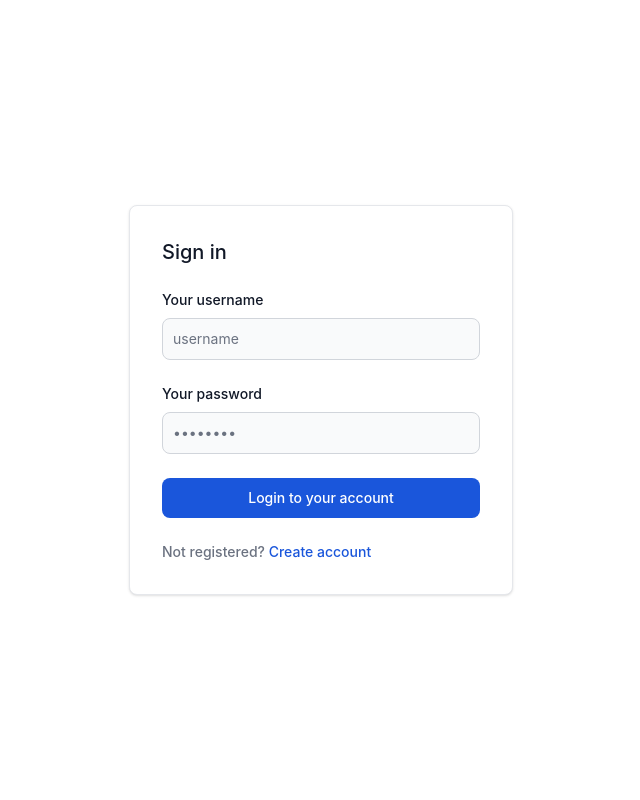
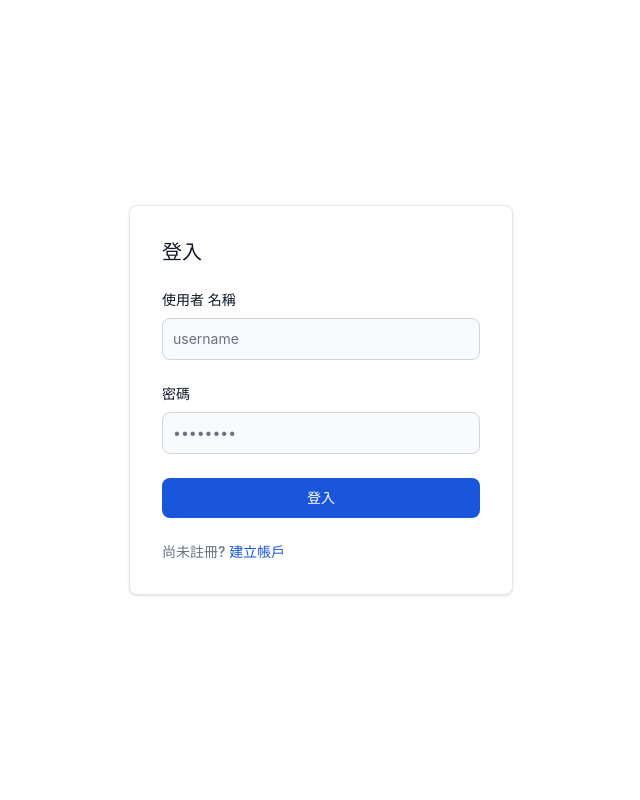
Before and after one commit to vincent9579/NKUST-CCE-DB, a PHP site: page /login.php in a window 1280 px wide. Shown: the part 72-872 px from the top of the page, without its empty margins (319-959 px from the left). Run offline with PHP 8.4, Linux system fonts and the light colour scheme; some libraries are stand-ins or nearby versions.

Commit message:
Update login.php

```diff
--- a/login.php
+++ b/login.php
@@ -35,28 +35,28 @@ if (!isset($_SESSION['username'])) {
         <div
             class="w-full max-w-sm p-4 bg-white border border-gray-200 rounded-lg shadow sm:p-6 md:p-8 dark:bg-gray-800 dark:border-gray-700">
             <form class="space-y-6" method="post" action="login_api.php">
-                <h5 class="text-xl font-medium text-gray-900 dark:text-white">Sign in</h5>
+                <h5 class="text-xl font-medium text-gray-900 dark:text-white">登入</h5>
                 <div>
-                    <label for="text" class="block mb-2 text-sm font-medium text-gray-900 dark:text-white">Your
-                        username</label>
+                    <label for="text" class="block mb-2 text-sm font-medium text-gray-900 dark:text-white">使用者
+                        名稱</label>
                     <input type="text" name="username" id="username"
                         class="bg-gray-50 border border-gray-300 text-gray-900 text-sm rounded-lg focus:ring-blue-500 focus:border-blue-500 block w-full p-2.5 dark:bg-gray-600 dark:border-gray-500 dark:placeholder-gray-400 dark:text-white"
                         placeholder="username" required />
                 </div>
                 <div>
-                    <label for="password" class="block mb-2 text-sm font-medium text-gray-900 dark:text-white">Your
-                        password</label>
+                    <label for="password" class="block mb-2 text-sm font-medium text-gray-900 dark:text-white">密碼
+                    </label>
                     <input type="password" name="password" id="password" placeholder="••••••••"
                         class="bg-gray-50 border border-gray-300 text-gray-900 text-sm rounded-lg focus:ring-blue-500 focus:border-blue-500 block w-full p-2.5 dark:bg-gray-600 dark:border-gray-500 dark:placeholder-gray-400 dark:text-white"
                         required />
                 </div>
 
                 <button type="submit"
-                    class="w-full text-white bg-blue-700 hover:bg-blue-800 focus:ring-4 focus:outline-none focus:ring-blue-300 font-medium rounded-lg text-sm px-5 py-2.5 text-center dark:bg-blue-600 dark:hover:bg-blue-700 dark:focus:ring-blue-800">Login
-                    to your account</button>
+                    class="w-full text-white bg-blue-700 hover:bg-blue-800 focus:ring-4 focus:outline-none focus:ring-blue-300 font-medium rounded-lg text-sm px-5 py-2.5 text-center dark:bg-blue-600 dark:hover:bg-blue-700 dark:focus:ring-blue-800">登入
+                    </button>
                 <div class="text-sm font-medium text-gray-500 dark:text-gray-300">
-                    Not registered? <a href="register.php"
-                        class="text-blue-700 hover:underline dark:text-blue-500">Create account</a>
+                    尚未註冊? <a href="register.php"
+                        class="text-blue-700 hover:underline dark:text-blue-500">建立帳戶</a>
                 </div>
             </form>
         </div>
```
